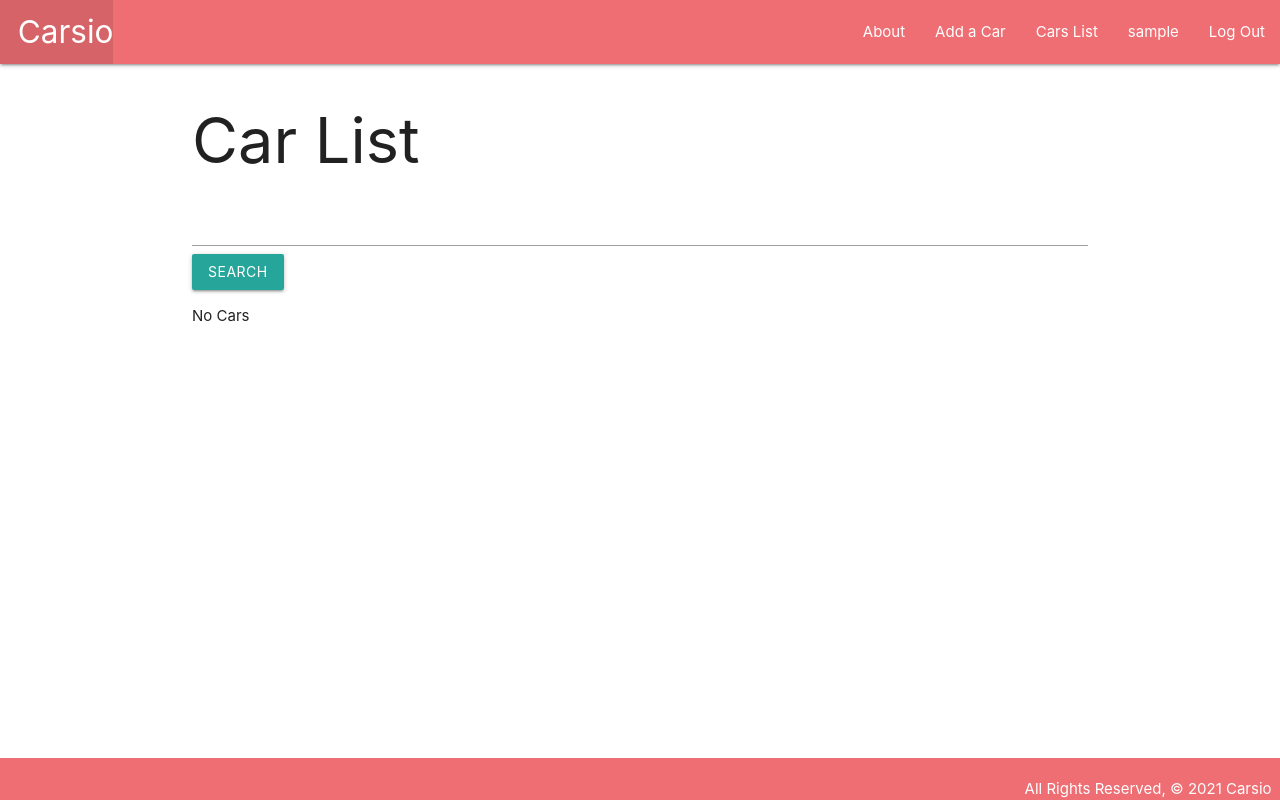
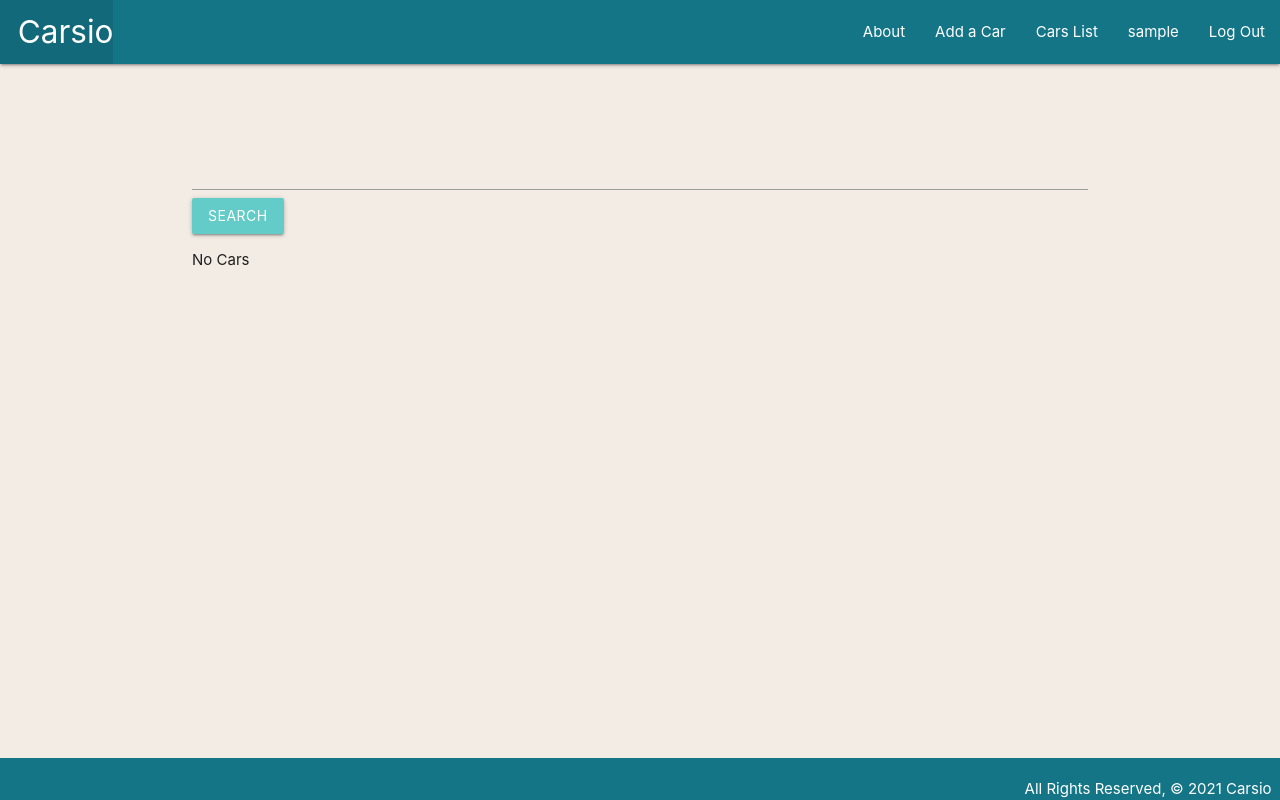
Before and after one commit to jcoles1155/carsio2, a Django app: page /cars/ in a window 1280 px wide. Run offline with Django 3.2, Linux system fonts and the light colour scheme; the visitor is signed in with stand-in values (Sample User, id 1); data that the repository does not hold is empty.

Commit message:
added some styles

```diff
--- a/carsio2_project/settings.py
+++ b/carsio2_project/settings.py
@@ -79,6 +79,8 @@ DATABASES = {
     'default': {
         'ENGINE': 'django.db.backends.postgresql',
         'NAME': 'carsio2',
+        'USER': config('USER'),
+        'PASSWORD': config('PASSWORD'),
     }
 }
 
--- a/main_app/static/css/style.css
+++ b/main_app/static/css/style.css
@@ -2,6 +2,7 @@ body {
     display: flex;
     min-height: 100vh;
     flex-direction: column;
+    background-color: #F3ECE5;
 }
 
 main {
@@ -11,4 +12,37 @@ main {
 footer {
     padding-top: 0;
     text-align: right;
+    background-color: #147587 !important;
 }
+
+.navbar {
+    background-color: #147587 !important;
+}
+
+.car {
+    background-color: #FA7E5C;
+}
+
+.car > p {
+    color: white;
+}
+
+.car > span {
+    font-size: 40px !important;
+    font-family: 'Abril Fatface', cursive;
+    color: white;
+    padding-bottom: 10px;
+    border-bottom: 0.5vh solid white;
+}
+
+.search {
+    background-color: #63CCC8 !important;
+}
+
+.search_bar {
+    margin-top: 10vh;
+}
+
+.litup {
+    background-color: #FECB5F;
+}
--- a/main_app/templates/base.html
+++ b/main_app/templates/base.html
@@ -6,27 +6,33 @@
     <meta charset="UTF-8" />
     <meta name="viewport" content="width=device-width, initial-scale=1.0" />
     <meta http-equiv="X-UA-Compatible" content="ie=edge" />
-    <link
-    rel="stylesheet"
-    href="https://cdnjs.cloudflare.com/ajax/libs/materialize/1.0.0/css/materialize.min.css"
-    />
+    {% comment %} Fonts {% endcomment %}
+
+    <link rel="preconnect" href="https://fonts.gstatic.com">
+    <link href="https://fonts.googleapis.com/css2?family=Abril+Fatface&display=swap" rel="stylesheet">
+
+    {% comment %} Fonts {% endcomment %}
     <link
         rel="stylesheet"
         type="text/css"
         href="{% static 'css/style.css' %}"
+    />
+    <link
+    rel="stylesheet"
+    href="https://cdnjs.cloudflare.com/ajax/libs/materialize/1.0.0/css/materialize.min.css"
     />
     <script src="{% static 'scripts/scripts.js' %}" defer></script>
     <title>Carsio</title>
 </head>
   <body>
     <header class="navbar-fixed">
-      <nav>
+      <nav class="navbar">
         <div class="nav-wrapper">
           <ul>
             <li><a href="/" class="left brand-logo">&nbsp;&nbsp;Carsio</a></li>
           </ul>
           <ul class="right">
-            <li><a href="{% url 'about' %}">About</a></li>
+            <li><a href="{% url 'about' %}" >About</a></li>
             {% if user.is_authenticated %}
             <li><a href="{% url 'cars_create' %}">Add a Car</a></li>
             <li><a href="{% url 'index' %}">Cars List</a></li>
--- a/main_app/templates/cars/index.html
+++ b/main_app/templates/cars/index.html
@@ -1,12 +1,10 @@
 {% extends 'base.html' %} {% block content %}
 
-<h1>Car List</h1>
-
 <div>
-    <div>
+    <div class="search_bar">
         <form class="form" action="" method="get" id="search_form">
             <input type="search" id="search">
-            <button type="submit" class="btn btn-primary">Search</button>
+            <button type="submit" class="btn btn-primary search">Search</button>
         </form>
     </div>
 </div>
@@ -14,7 +12,7 @@
 {% for car in cars %}
 <div class="card">
   <a href="{% url 'detail' car.id %}">
-    <div class="card-content">
+    <div class="card-content car">
       <span class="card-title">{{ car.make }} {{ car.carModel }}</span>
       <p>Model: {{ car.carModel }}</p>
       <p>Description: {{ car.description }}</p>
```
